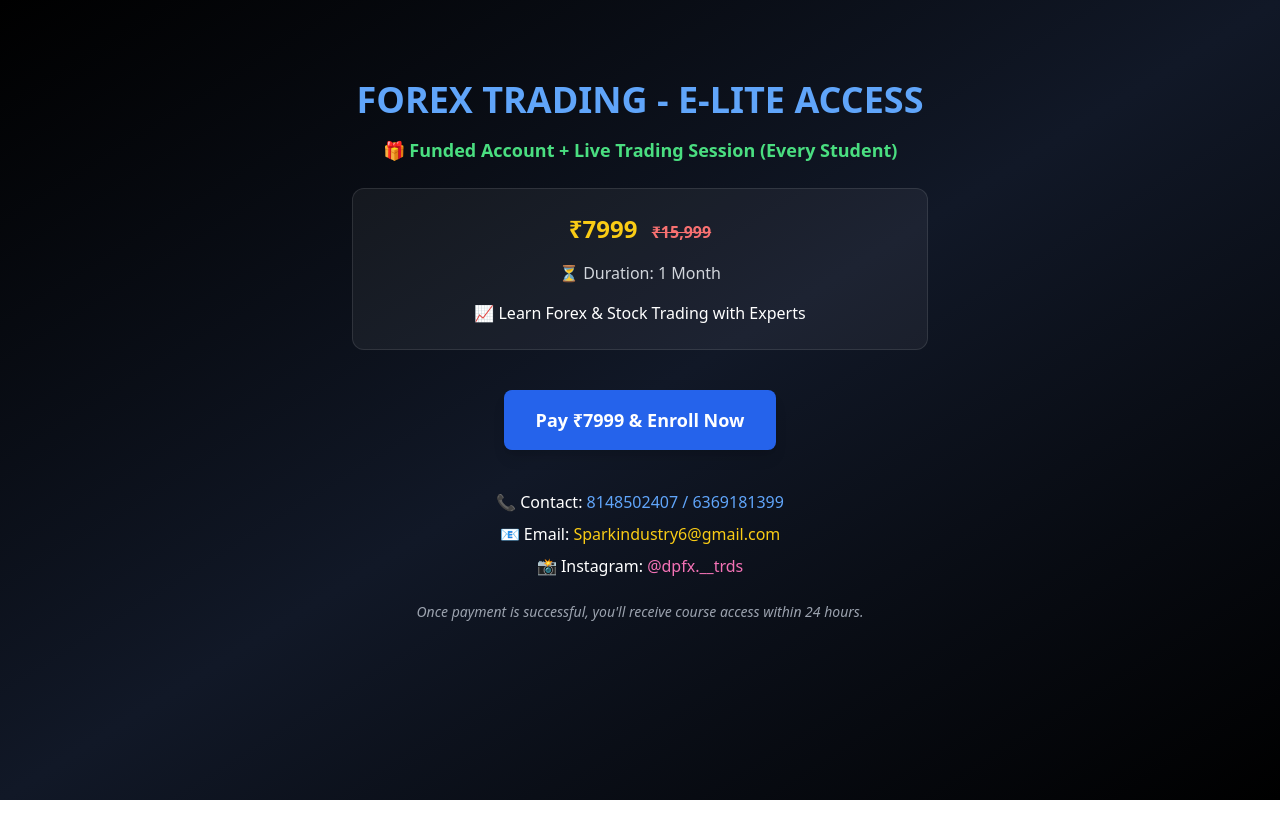
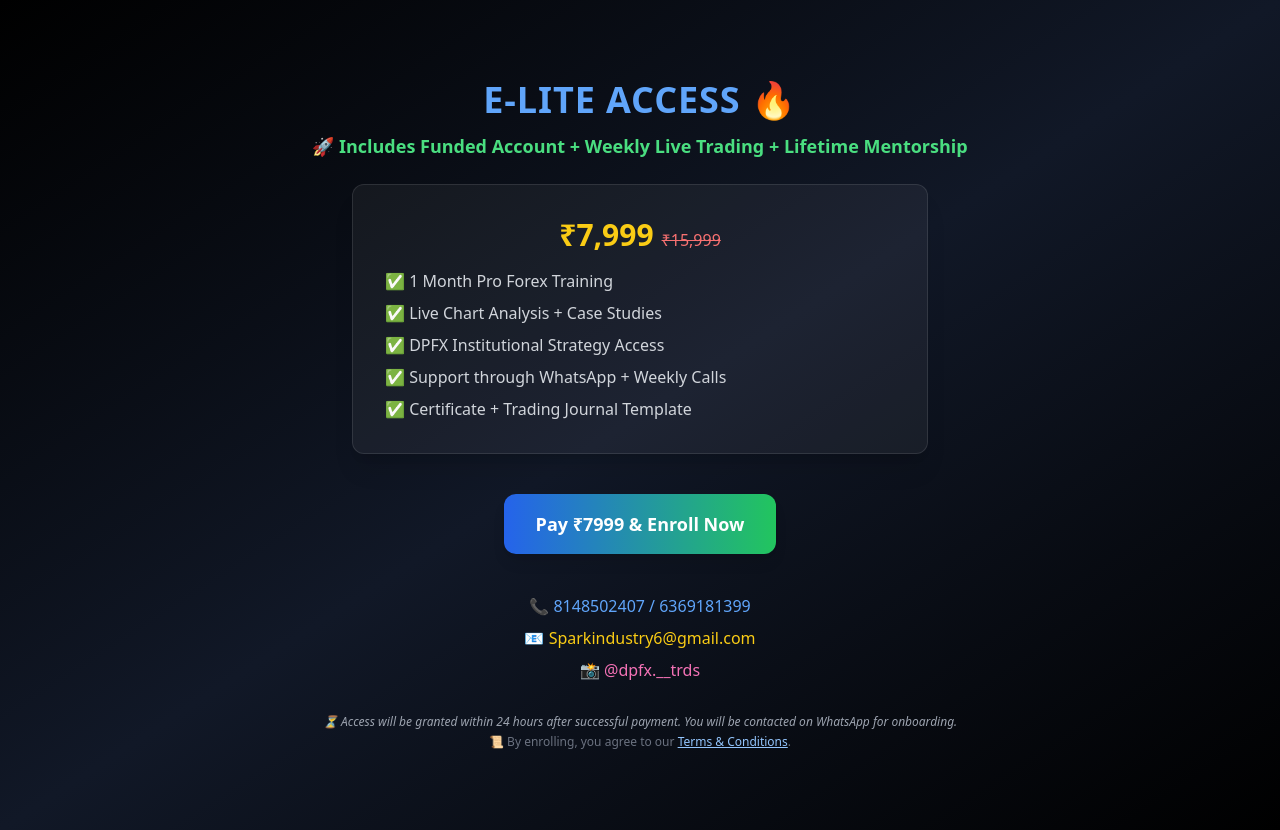
Before and after one commit to yokeshwarlakshmipathy/styletrade, a React (Vite) app: page /payment in a window 1280 px wide. Before the commit the page ends 800 px from the top, so only its background shows below. Built offline with nearby package versions, Linux system fonts and the light colour scheme; no server answers.

Commit message:
🎨 Improved Payment Page UI + Razorpay Integration

```diff
--- a/src/pages/Payment.jsx
+++ b/src/pages/Payment.jsx
@@ -10,10 +10,9 @@
       currency: "INR",
       name: "DPFX Academy",
       description: "E-LITE Forex Training Access",
-      image: "https://yourcdn.com/logo.png", // optional logo
+      image: "https://yourcdn.com/logo.png", // Optional: Your logo URL
       handler: function (response) {
-        alert("Payment Successful! Payment ID: " + response.razorpay_payment_id);
-        // 🔁 You can navigate to success page or store payment in Firebase
+        alert("✅ Payment Successful! ID: " + response.razorpay_payment_id);
       },
       prefill: {
         name: "Yokeshwar L",
@@ -39,36 +38,53 @@
         whileInView={{ opacity: 1, y: 0 }}
         transition={{ duration: 0.7 }}
         viewport={{ once: true }}
-        className="max-w-4xl mx-auto text-center"
+        className="max-w-3xl mx-auto text-center"
       >
-        <h1 className="text-4xl font-bold text-blue-400 mb-4">FOREX TRADING - E-LITE ACCESS</h1>
-        <p className="text-green-400 text-lg mb-6 font-semibold">
-          🎁 Funded Account + Live Trading Session (Every Student)
+        <h1 className="text-4xl font-bold text-blue-400 mb-3 uppercase tracking-wide">
+          E-LITE ACCESS 🔥
+        </h1>
+        <p className="text-green-400 text-lg font-semibold mb-6">
+          🚀 Includes Funded Account + Weekly Live Trading + Lifetime Mentorship
         </p>
 
-        <div className="bg-white/5 border border-white/10 p-6 rounded-xl space-y-4 max-w-xl mx-auto">
-          <p className="text-yellow-400 text-2xl font-bold">
-            ₹7999 <span className="line-through text-red-400 text-base ml-2">₹15,999</span>
+        <div className="bg-white/5 border border-white/10 p-8 rounded-xl space-y-4 max-w-xl mx-auto shadow-xl">
+          <p className="text-yellow-400 text-3xl font-bold">
+            ₹7,999
+            <span className="line-through text-red-400 text-base ml-2 font-normal">
+              ₹15,999
+            </span>
           </p>
-          <p className="text-gray-300">⏳ Duration: 1 Month</p>
-          <p className="text-white">📈 Learn Forex & Stock Trading with Experts</p>
+          <ul className="text-left text-sm md:text-base text-gray-300 space-y-2">
+            <li>✅ 1 Month Pro Forex Training</li>
+            <li>✅ Live Chart Analysis + Case Studies</li>
+            <li>✅ DPFX Institutional Strategy Access</li>
+            <li>✅ Support through WhatsApp + Weekly Calls</li>
+            <li>✅ Certificate + Trading Journal Template</li>
+          </ul>
         </div>
 
         <button
           onClick={handlePayment}
-          className="mt-10 px-8 py-4 bg-blue-600 hover:bg-blue-700 text-white text-lg rounded-lg shadow-lg font-semibold transition duration-300"
+          className="mt-10 px-8 py-4 bg-gradient-to-r from-blue-600 to-green-500 hover:brightness-110 text-white text-lg font-bold rounded-xl shadow-lg transition duration-300"
         >
           Pay ₹7999 & Enroll Now
         </button>
 
-        <div className="mt-10 text-white space-y-2 text-sm md:text-base">
-          <p>📞 Contact: <span className="text-blue-400">8148502407 / 6369181399</span></p>
-          <p>📧 Email: <span className="text-yellow-400">Sparkindustry6@gmail.com</span></p>
-          <p>📸 Instagram: <span className="text-pink-400">@dpfx.__trds</span></p>
+        <div className="mt-10 text-white text-sm md:text-base space-y-2">
+          <p>📞 <span className="text-blue-400">8148502407 / 6369181399</span></p>
+          <p>📧 <span className="text-yellow-400">Sparkindustry6@gmail.com</span></p>
+          <p>📸 <span className="text-pink-400">@dpfx.__trds</span></p>
         </div>
 
-        <p className="mt-6 text-gray-400 italic text-sm">
-          Once payment is successful, you'll receive course access within 24 hours.
+        <p className="mt-8 text-gray-400 italic text-xs">
+          ⏳ Access will be granted within 24 hours after successful payment. You will be contacted on WhatsApp for onboarding.
+        </p>
+        <p className="mt-1 text-xs text-gray-500">
+          📜 By enrolling, you agree to our{" "}
+          <span className="underline text-blue-300 cursor-pointer">
+            Terms & Conditions
+          </span>
+          .
         </p>
       </motion.div>
     </section>
```
